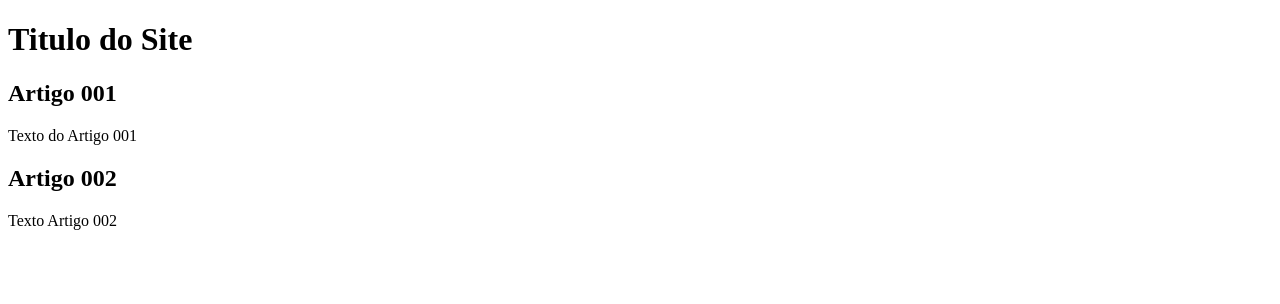
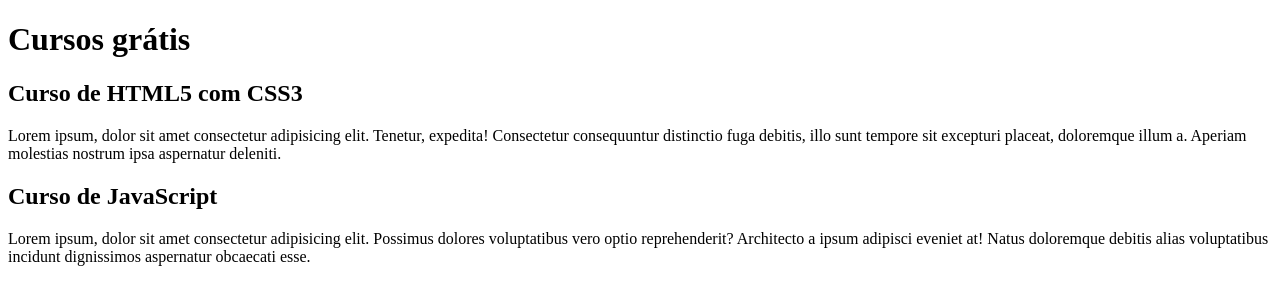
Before and after one commit to nanxzada/projeto-site, a plain HTML site: page index.html in a window 1280 px wide. Drawn offline with Linux system fonts and the light colour scheme.

Commit message:
comecei a escrever o conteúdo

```diff
--- a/index.html
+++ b/index.html
@@ -8,15 +8,15 @@
 <body>
     <main>
         <header>
-            <h1>Titulo do Site</h1>
+            <h1>Cursos grátis</h1>
         </header>
         <article>
-            <h2>Artigo 001</h2>
-            <p>Texto do Artigo 001</p>
+            <h2>Curso de HTML5 com CSS3</h2>
+            <p>Lorem ipsum, dolor sit amet consectetur adipisicing elit. Tenetur, expedita! Consectetur consequuntur distinctio fuga debitis, illo sunt tempore sit excepturi placeat, doloremque illum a. Aperiam molestias nostrum ipsa aspernatur deleniti.</p>
         </article>
         <article>
-            <h2>Artigo 002</h2>
-            <p>Texto Artigo 002</p>
+            <h2>Curso de JavaScript</h2>
+            <p>Lorem ipsum, dolor sit amet consectetur adipisicing elit. Possimus dolores voluptatibus vero optio reprehenderit? Architecto a ipsum adipisci eveniet at! Natus doloremque debitis alias voluptatibus incidunt dignissimos aspernatur obcaecati esse.</p>
         </article>
     </main>
 
```
